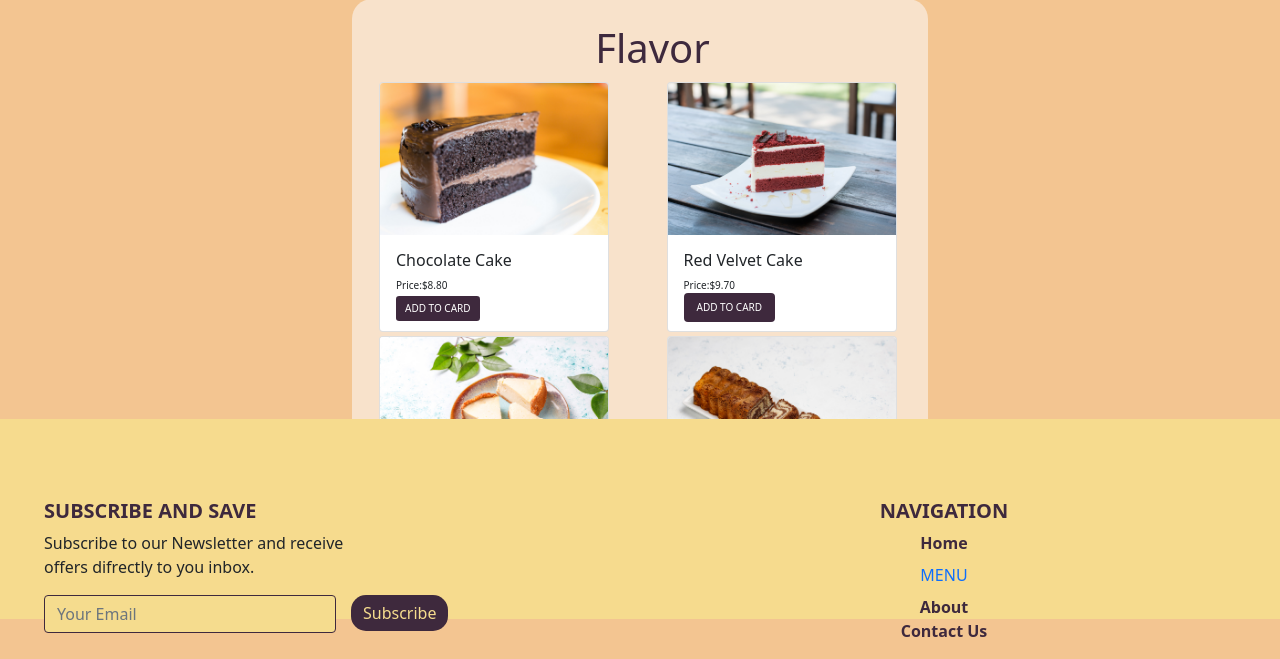
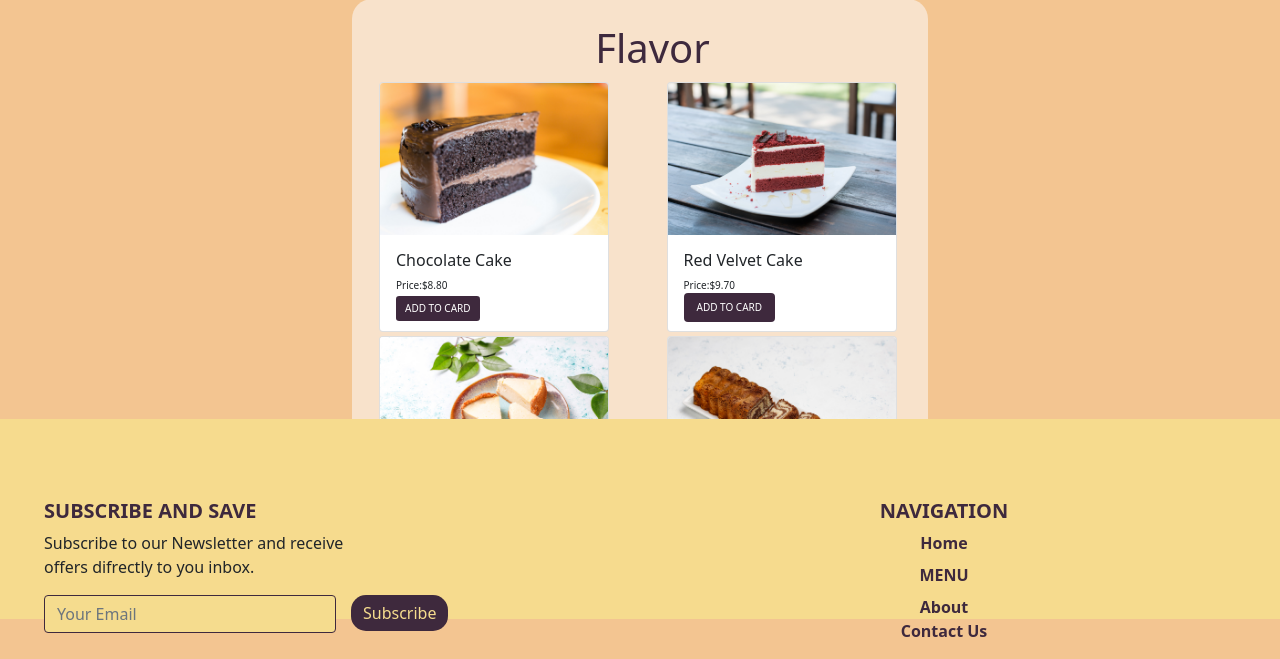
Before and after one commit to estevanconestoga/magic-cakes, a PHP site: page /cake.php in a window 1280 px wide. Shown: the part 181-840 px from the top of the page. Run offline with PHP 8.4, Linux system fonts and the light colour scheme; some libraries are stand-ins or nearby versions.

Commit message:
Update style.css

```diff
--- a/style.css
+++ b/style.css
@@ -206,7 +206,7 @@ footer.container {
   bottom: 0;
 }
 
-a.ft-nav-item {
+a.ft-nav-item, .nav-link {
   text-decoration: none !important;
   color: #3E293D;
   font-weight: 600;
```
